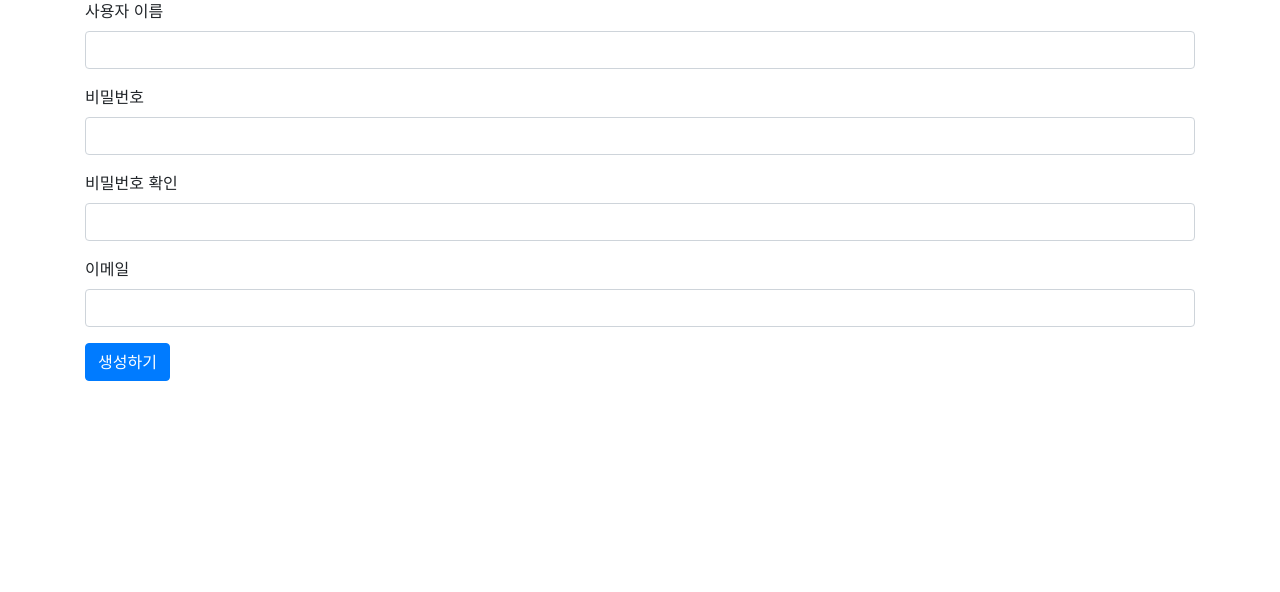
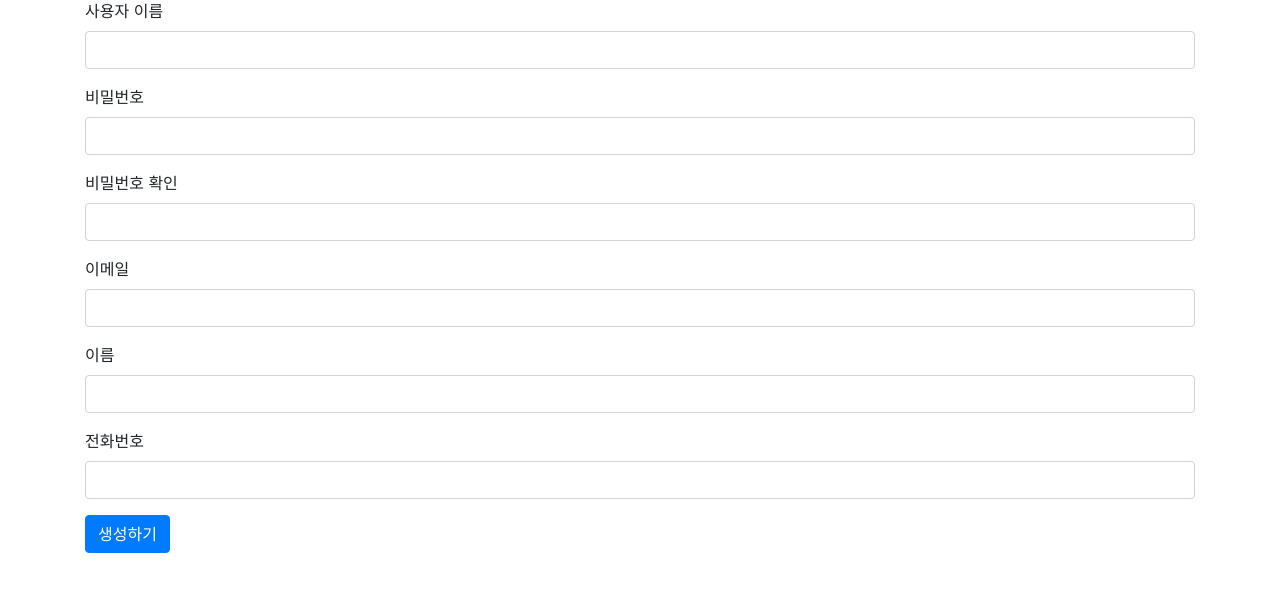
Before and after one commit to wintiger98/machingOTT, a Django app: page /common/signup/ in a window 1280 px wide. Shown: the part 127-719 px from the top of the page. Run offline with Django 3.2, Linux system fonts and the light colour scheme.

Commit message:
계정등록

```diff
--- a/backend/common/views.py
+++ b/backend/common/views.py
@@ -13,7 +13,10 @@ def signup(request):
             form.save()
             userID = form.cleaned_data.get('userID')
             raw_password = form.cleaned_data.get('password1')
-            user = authenticate(userID=userID, password=raw_password)  # 사용자 인증
+            email = form.cleaned_data.get('email')
+            phonenum = form.cleaned_data.get('phonenum')
+            realname = form.cleaned_data.get('realname')
+            user = authenticate(userID=userID, password=raw_password, email=email,phonenum=phonenum, realname=realname)  # 사용자 인증
             login(request, user)  # 로그인
             return redirect('index')
     else:
--- a/backend/templates/common/login.html
+++ b/backend/templates/common/login.html
@@ -13,9 +13,9 @@
         {% csrf_token %}
         {% include "form_errors.html" %}
         <div class="form-group">
-            <label for="username">사용자ID</label>
-            <input type="text" class="form-control" name="username" id="username"
-                   value="{{ form.username.value|default_if_none:'' }}">
+            <label for="userID">사용자ID</label>
+            <input type="text" class="form-control" name="userID" id="userID"
+                   value="{{ form.userID.value|default_if_none:'' }}">
         </div>
         <div class="form-group">
             <label for="password">비밀번호</label>
--- a/backend/templates/common/signup.html
+++ b/backend/templates/common/signup.html
@@ -32,6 +32,16 @@
             <input type="text" class="form-control" name="email" id="email"
                    value="{{ form.email.value|default_if_none:'' }}">
         </div>
+        <div class="form-group">
+            <label for="realname">이름</label>
+            <input type="text" class="form-control" name="realname" id="realname"
+                   value="{{ form.realname.value|default_if_none:'' }}">
+        </div>
+        <div class="form-group">
+            <label for="phonenum">전화번호</label>
+            <input type="text" class="form-control" name="phonenum" id="phonenum"
+                   value="{{ form.phonenum.value|default_if_none:'' }}">
+        </div>
         <button type="submit" class="btn btn-primary">생성하기</button>
     </form>
 </div>
```
Also changed, not shown: backend/common/migrations/0006_auto_20211124_2230.py (added), backend/db.sqlite3.
